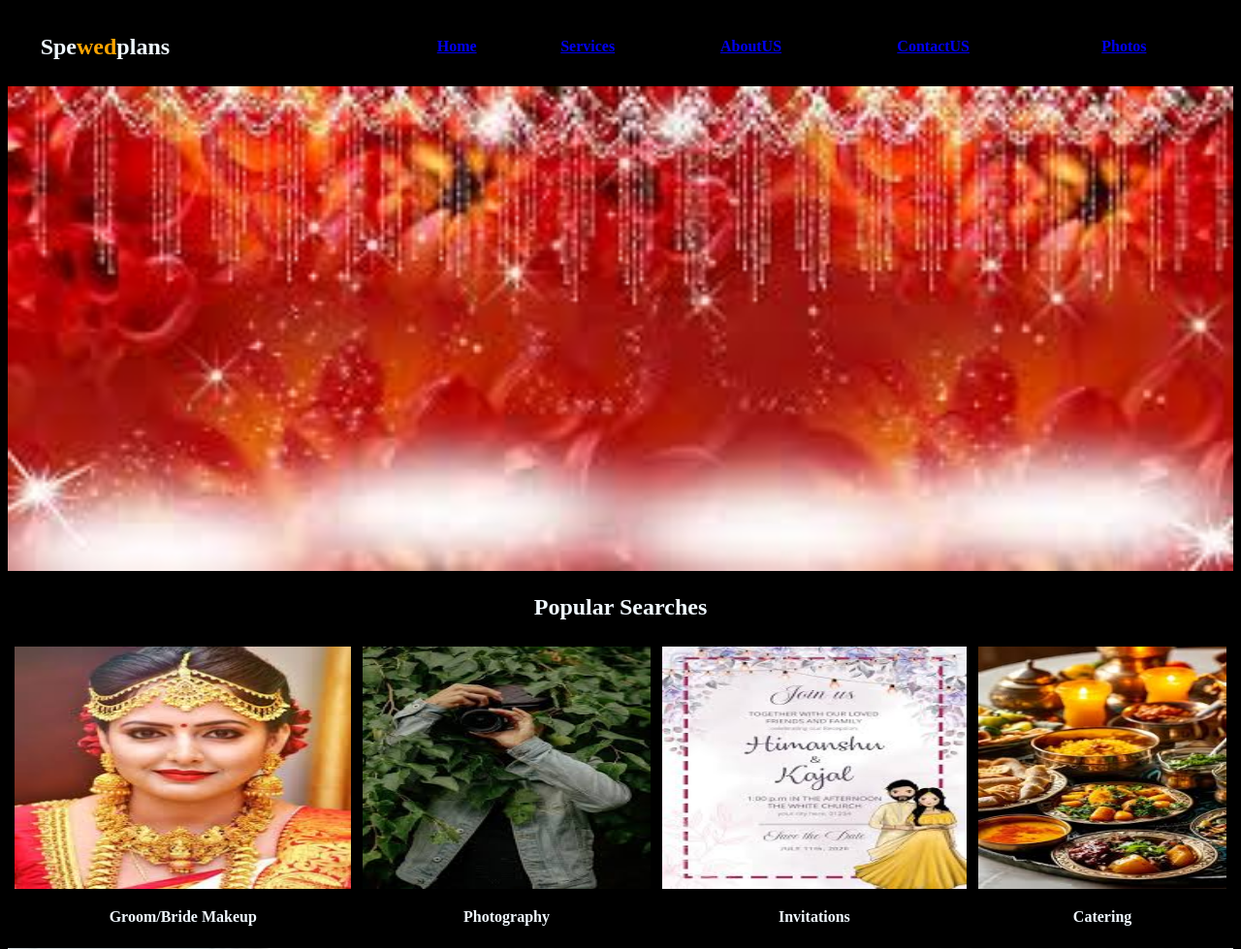
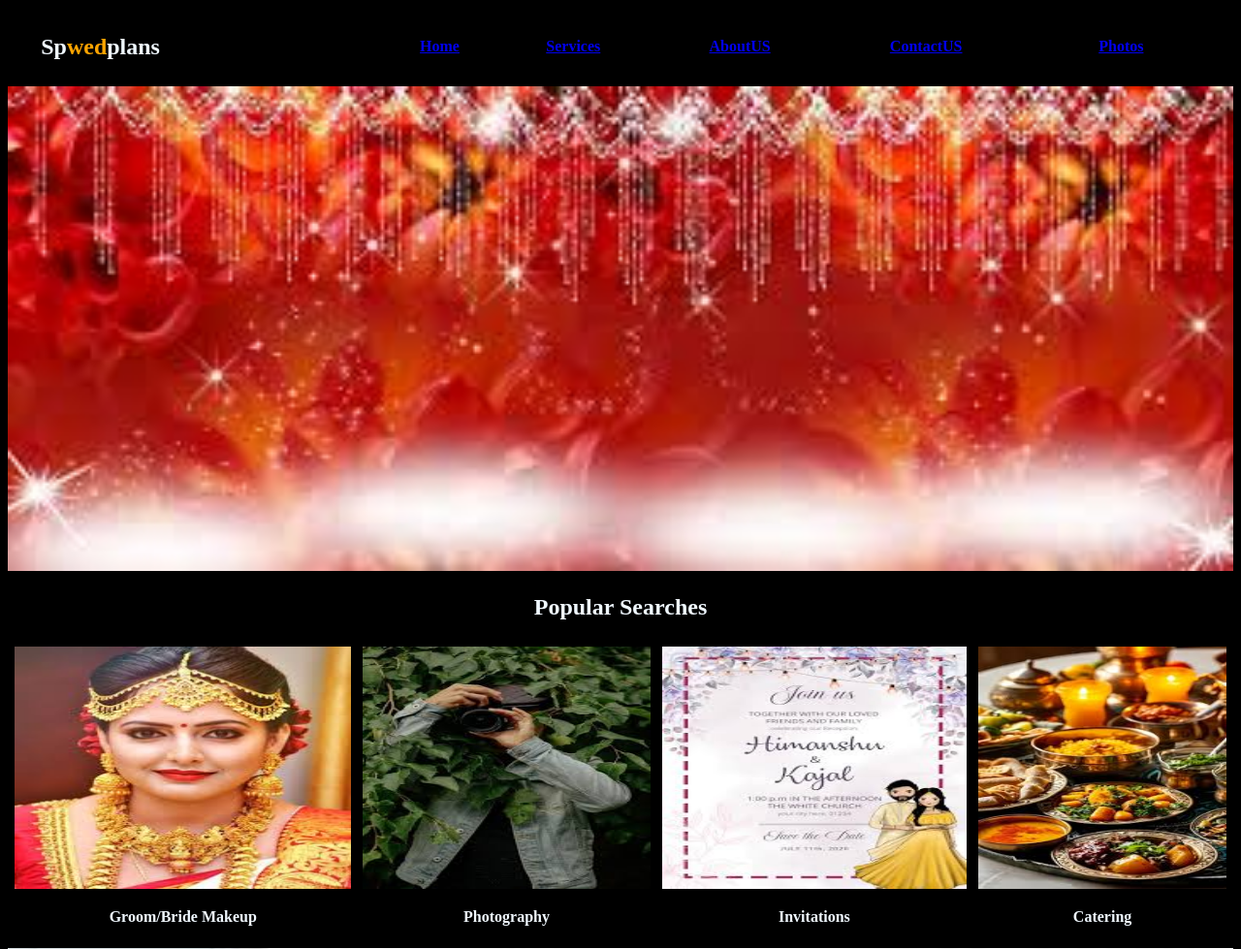
Before and after one commit to 809276/spwedplans, a plain HTML site: page index.html in a window 1280 px wide. Shown: the top 979 px of the page at 97% size. Drawn offline with nearby package versions, Linux system fonts and the light colour scheme.

Commit message:
first commit

```diff
--- a/index.html
+++ b/index.html
@@ -15,7 +15,7 @@
     <table width="100%" bgcolor="black"  style="color: aliceblue;" cellpadding="5">
         <tr>
             <td></td>
-            <td> <h2>Spe<span style="color: orange;">wed</span>plans</h2></td>
+            <td> <h2>Sp<span style="color: orange;">wed</span>plans</h2></td>
             <td></td>
             <td></td>
             <td><b><a href="#Home"> Home</a></b></td>
```
